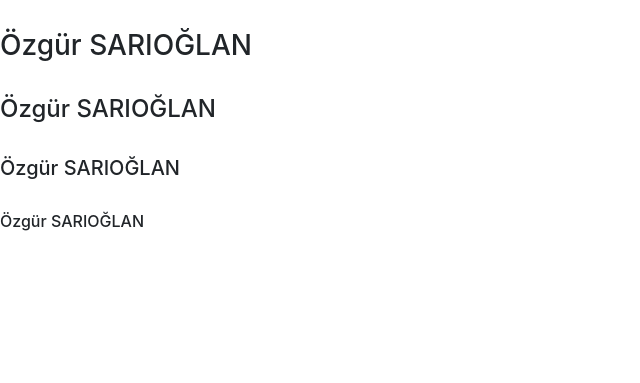
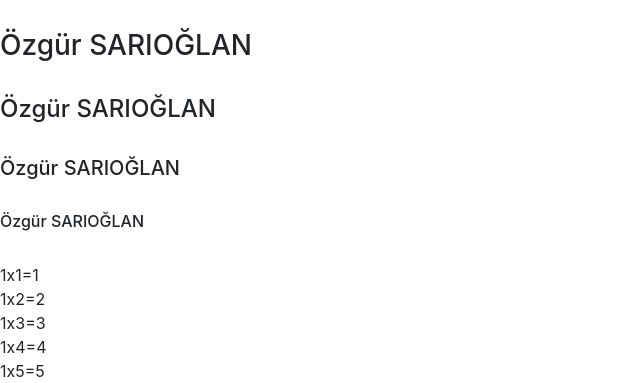
Before and after one commit to ozgursarioglan/blog-spa, a plain HTML site: page javascript4.html in a window 1280 px wide. Shown: the part 417-800 px from the top of the page, without its empty margins (0-640 px from the left). Drawn offline with nearby package versions, Linux system fonts and the light colour scheme; some packages are replaced by stand-ins of ours; a script that the page names is missing.

Commit message:
genel konular

```diff
--- a/javascript4.html
+++ b/javascript4.html
@@ -51,6 +51,26 @@
     }
 
 
+    var  dizi = new Array("Ali","Ahmet");
+
+    for (key in dizi) {
+
+      console.log(dizi[key])
+    }
+
+
+    var a,b;
+
+    for (a=1; a<=10; a++) {
+
+      for (b=1; b<=10; b++) {
+
+        document.writeln(a+"x"+b+"="+a*b+"<br>")
+
+      }
+
+    }
+
 
     </script>
     <!-- Optional JavaScript -->
```
